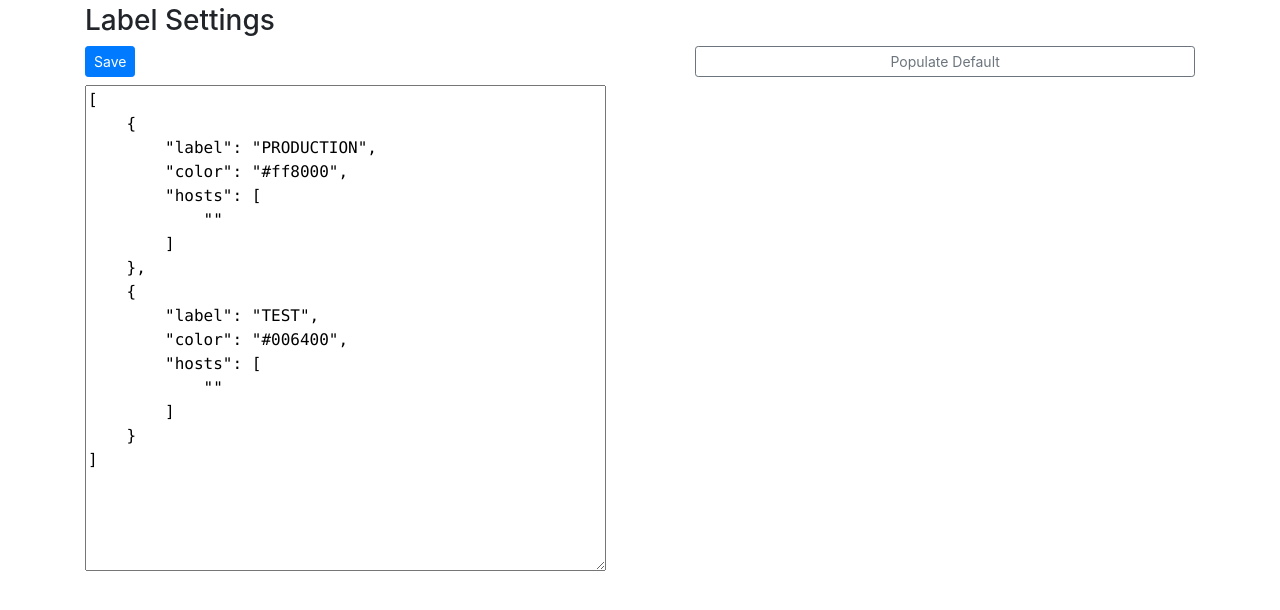
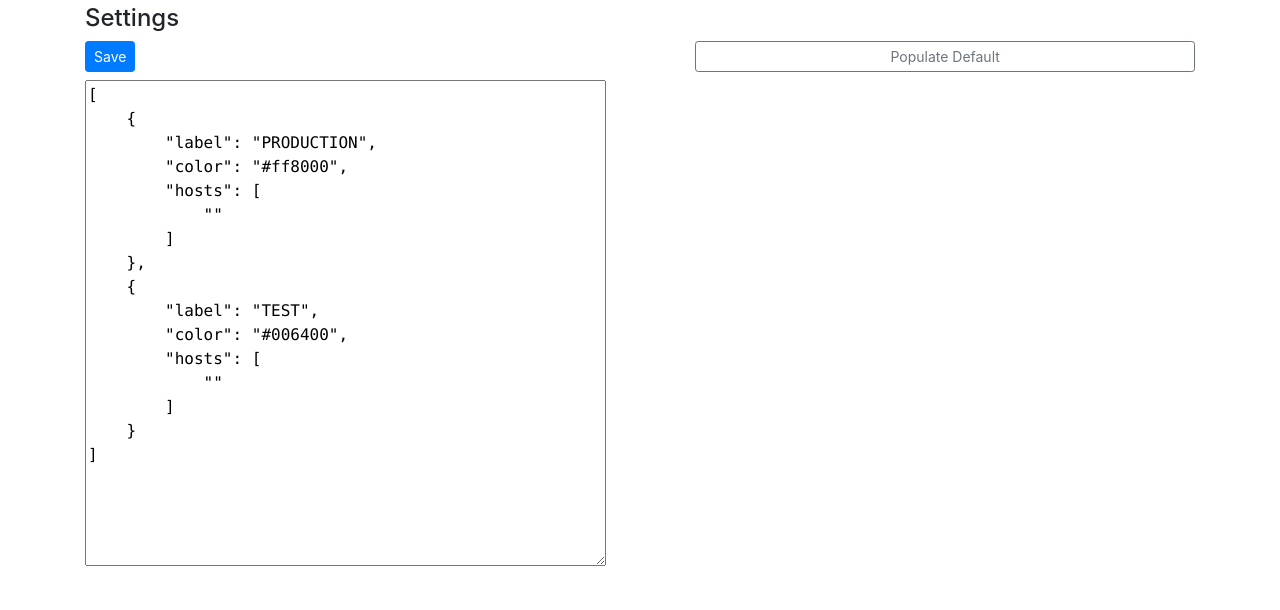
Before and after one commit to develohpanda/label, a browser extension: page index.html in a window 1280 px wide. Drawn offline with Linux system fonts and the light colour scheme.

Commit message:
Updated readme

```diff
--- a/index.html
+++ b/index.html
@@ -11,7 +11,7 @@
         <div class="sticky-top bg-white pt-1 pb-2">
             <div class="row justify-content-between">
                 <div class="col-auto">
-                    <h3>Label Settings</h3>
+                    <h4>Settings</h4>
                 </div>
             </div>
 
```
Also changed, not shown: README.md, manifest.json.
